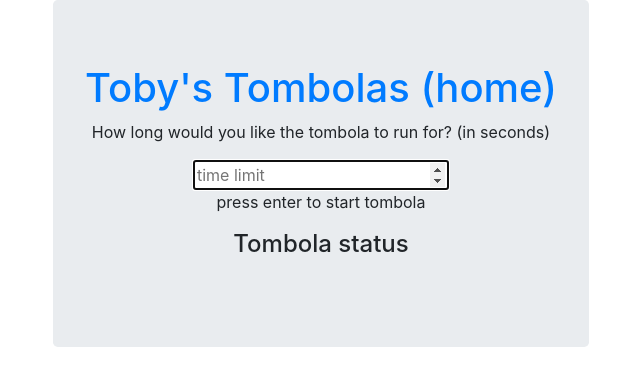
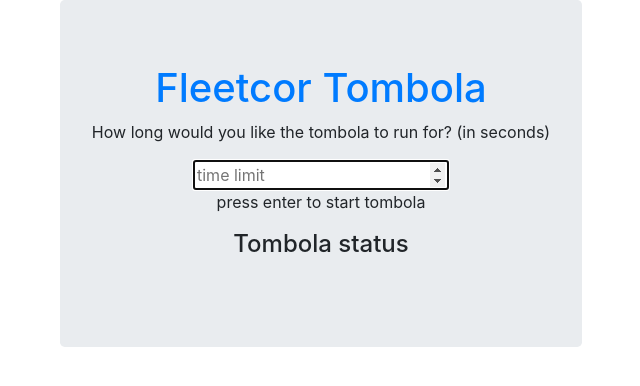
Before and after one commit to teedee22/TobysTombola, a Django app: page / in a window 1280 px wide. Shown: the top 386 px of the page, without its empty margins (319-959 px from the left). Run offline with Django 3.2, Linux system fonts and the light colour scheme; data that the repository does not hold is empty; some libraries are stand-ins or nearby versions.

Commit message:
ci/cd test

```diff
--- a/tombola/templates/base.html
+++ b/tombola/templates/base.html
@@ -4,13 +4,13 @@
         <meta charset="utf-8">
         <meta name="viewport" content="width=device-width, initial-scale=1, shrink-to-fit=no">
         <link rel="stylesheet" href="https://stackpath.bootstrapcdn.com/bootstrap/4.4.1/css/bootstrap.min.css" integrity="sha384-Vkoo8x4CGsO3+Hhxv8T/Q5PaXtkKtu6ug5TOeNV6gBiFeWPGFN9MuhOf23Q9Ifjh" crossorigin="anonymous">
-        <title>Toby's Tombola</title>
+        <title>Fleetcor Tombola</title>
     </head>
     <body>
         <div class="container">
             <div class="row justify-content-center">
                 <div class="jumbotron text-center">
-                    <a href="/"><h1>Toby's Tombolas (home)</h1></a>
+                    <a href="/"><h1>Fleetcor Tombola</h1></a>
 
                     {% block top_info_block %}
                     {% endblock %}
```
